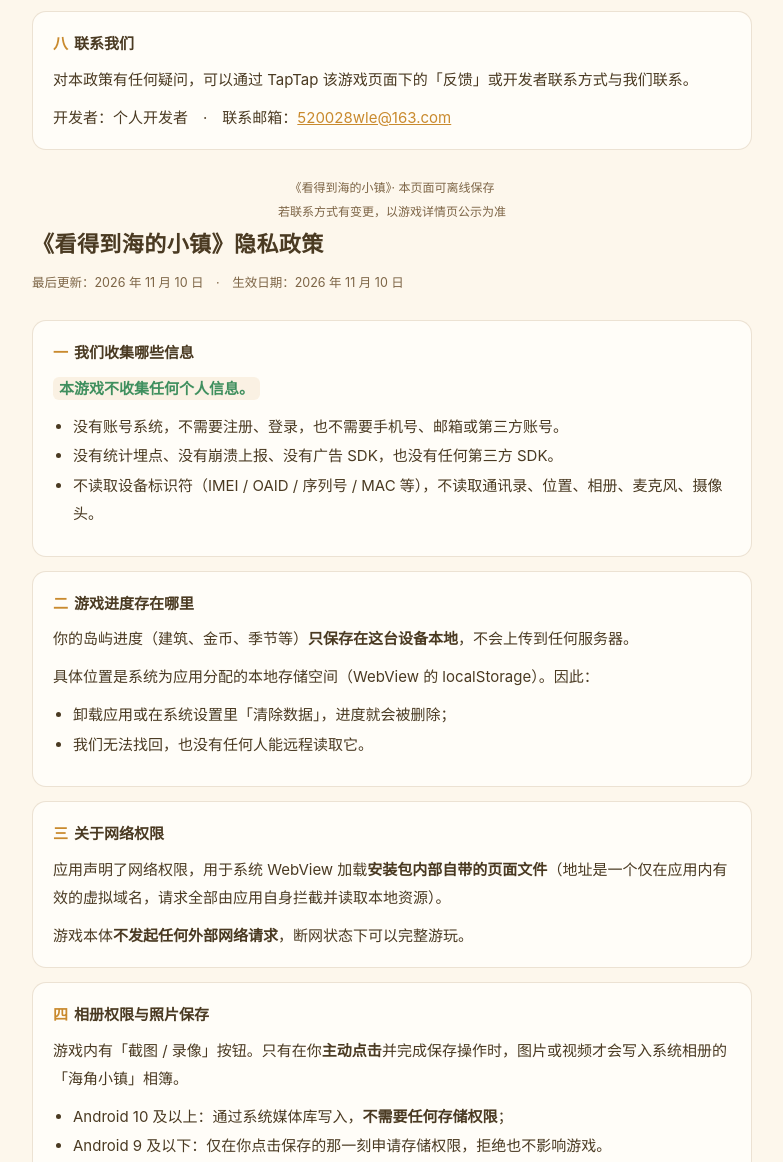
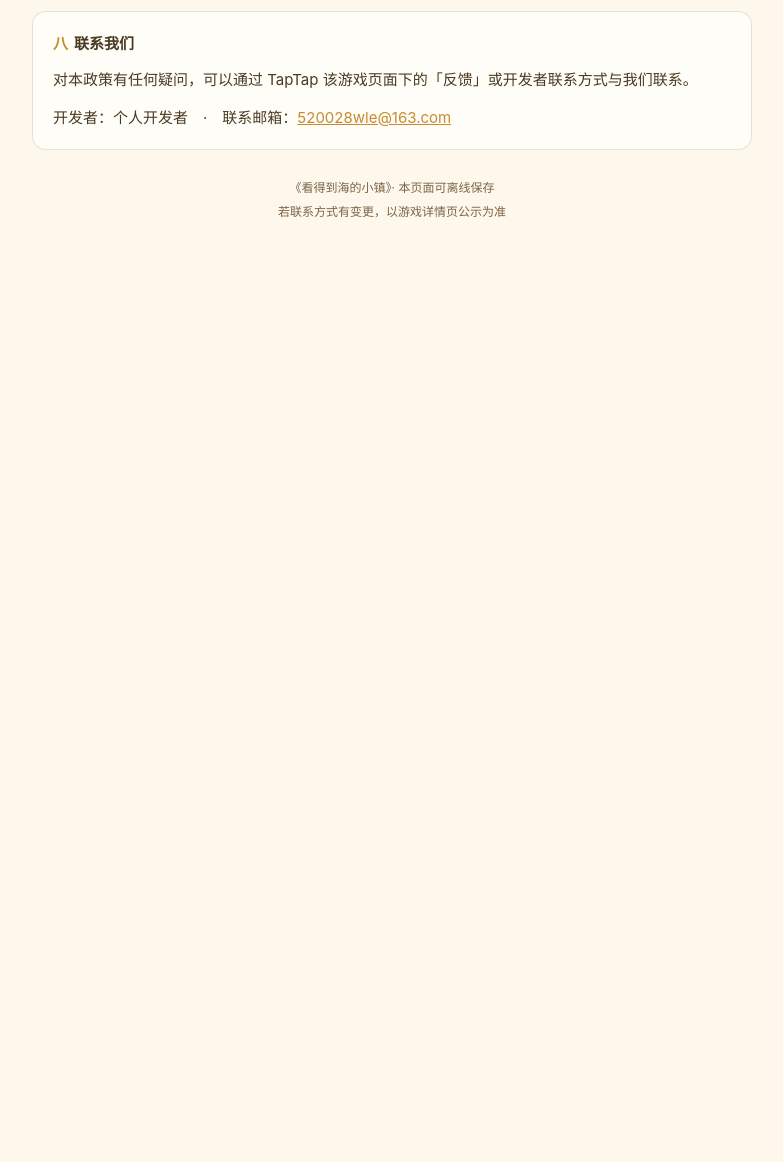
Before and after one commit to 520028wle-byte/seatown-privacy, a plain HTML site: page index.html in a window 1280 px wide. Shown: the part 1638-2800 px from the top of the page, without its empty margins (248-1031 px from the left). After the commit the page ends 1934 px from the top, so only its background shows below. Drawn offline with Linux system fonts and the light colour scheme.

Commit message:
Update index.html

```diff
--- a/index.html
+++ b/index.html
@@ -119,124 +119,3 @@
 </div>
 </body>
 </html>
-<!DOCTYPE html>
-<html lang="zh-CN">
-<head>
-<meta charset="utf-8">
-<meta name="viewport" content="width=device-width,initial-scale=1">
-<title>《看得到海的小镇》隐私政策</title>
-<style>
-  :root{
-    --bg:#fdf7ec; --panel:#fffdf8; --line:rgba(170,130,80,.22);
-    --txt:#4a3a22; --dim:#7d6546; --gold:#c98a2e;
-  }
-  *{box-sizing:border-box;}
-  body{
-    margin:0;background:var(--bg);color:var(--txt);
-    font:15px/1.85 -apple-system,BlinkMacSystemFont,"PingFang SC","Microsoft YaHei",sans-serif;
-    padding:32px 20px 72px;
-  }
-  .wrap{max-width:720px;margin:0 auto;}
-  header{margin-bottom:26px;}
-  h1{font-size:22px;margin:0 0 6px;letter-spacing:.02em;}
-  .sub{color:var(--dim);font-size:12.5px;}
-  .card{
-    background:var(--panel);border:1px solid var(--line);border-radius:14px;
-    padding:18px 20px;margin:0 0 14px;
-  }
-  h2{font-size:15px;margin:0 0 8px;color:var(--txt);}
-  h2 span{color:var(--gold);margin-right:6px;}
-  p{margin:0 0 10px;}
-  p:last-child{margin-bottom:0;}
-  ul{margin:0 0 10px;padding-left:20px;}
-  li{margin:2px 0;}
-  .hl{background:rgba(201,138,46,.10);border-radius:6px;padding:2px 6px;}
-  .ok{color:#3f8f5e;font-weight:600;}
-  footer{margin-top:26px;color:var(--dim);font-size:12px;text-align:center;line-height:2;}
-  a{color:var(--gold);}
-  @media (prefers-color-scheme: dark){
-    body{background:#17130e;color:#e8dcc8;}
-    .card{background:#201a13;border-color:rgba(220,180,120,.18);}
-    h2{color:#e8dcc8;} .sub,footer{color:#a8977c;}
-  }
-</style>
-</head>
-<body>
-<div class="wrap">
-
-  <header>
-    <h1>《看得到海的小镇》隐私政策</h1>
-    <div class="sub">最后更新：2026 年 11 月 10 日　·　生效日期：2026 年 11 月 10 日</div>
-  </header>
-
-  <div class="card">
-    <h2><span>一</span>我们收集哪些信息</h2>
-    <p><span class="hl ok">本游戏不收集任何个人信息。</span></p>
-    <ul>
-      <li>没有账号系统，不需要注册、登录，也不需要手机号、邮箱或第三方账号。</li>
-      <li>没有统计埋点、没有崩溃上报、没有广告 SDK，也没有任何第三方 SDK。</li>
-      <li>不读取设备标识符（IMEI / OAID / 序列号 / MAC 等），不读取通讯录、位置、相册、麦克风、摄像头。</li>
-    </ul>
-  </div>
-
-  <div class="card">
-    <h2><span>二</span>游戏进度存在哪里</h2>
-    <p>你的岛屿进度（建筑、金币、季节等）<b>只保存在这台设备本地</b>，不会上传到任何服务器。</p>
-    <p>具体位置是系统为应用分配的本地存储空间（WebView 的 localStorage）。因此：</p>
-    <ul>
-      <li>卸载应用或在系统设置里「清除数据」，进度就会被删除；</li>
-      <li>我们无法找回，也没有任何人能远程读取它。</li>
-    </ul>
-  </div>
-
-  <div class="card">
-    <h2><span>三</span>关于网络权限</h2>
-    <p>应用声明了网络权限，用于系统 WebView 加载<b>安装包内部自带的页面文件</b>（地址是一个仅在应用内有效的虚拟域名，请求全部由应用自身拦截并读取本地资源）。</p>
-    <p>游戏本体<b>不发起任何外部网络请求</b>，断网状态下可以完整游玩。</p>
-  </div>
-
-  <div class="card">
-    <h2><span>四</span>相册权限与照片保存</h2>
-    <p>游戏内有「截图 / 录像」按钮。只有在你<b>主动点击</b>并完成保存操作时，图片或视频才会写入系统相册的「海角小镇」相簿。</p>
-    <ul>
-      <li>Android 10 及以上：通过系统媒体库写入，<b>不需要任何存储权限</b>；</li>
-      <li>Android 9 及以下：仅在你点击保存的那一刻申请存储权限，拒绝也不影响游戏。</li>
-    </ul>
-    <p>这些照片只存在你的设备上，我们不会访问、上传或分享。</p>
-  </div>
-
-  <div class="card">
-    <h2><span>五</span>未成年人保护</h2>
-    <p>本游戏为单机模拟经营类游戏，无内购、无广告、无社交功能，也不收集任何个人信息，适合包括未成年人在内的所有年龄段玩家。</p>
-    <p>如果家长对孩子的游玩时间有顾虑，建议使用设备系统自带的「屏幕使用时间 / 数字健康」功能进行管理。</p>
-  </div>
-
-  <div class="card">
-    <h2><span>六</span>你的权利</h2>
-    <p>由于我们不收集、不存储你的个人信息，因此不存在「查阅、更正、导出、注销」个人信息的流程。若你希望清除游戏数据：</p>
-    <ul>
-      <li>在系统设置 → 应用 → 《看得到海的小镇》→ 存储 → 清除数据；或</li>
-      <li>直接卸载应用。</li>
-    </ul>
-  </div>
-
-  <div class="card">
-    <h2><span>七</span>政策更新</h2>
-    <p>如果后续版本新增了需要联网或收集信息的功能（例如云存档、排行榜），我们会在更新前修改本政策，并在游戏内和本页面同时说明。</p>
-    <p>本页面地址即为最新版本，建议以页面上的「最后更新」时间为准。</p>
-  </div>
-
-  <div class="card">
-    <h2><span>八</span>联系我们</h2>
-    <p>对本政策有任何疑问，可以通过 TapTap 该游戏页面下的「反馈」或开发者联系方式与我们联系。</p>
-    <p>开发者：个人开发者　·　联系邮箱：<a href="mailto:REPLACE_ME@example.com">REPLACE_ME@example.com</a></p>
-  </div>
-
-  <footer>
-    《看得到海的小镇》· 本页面可离线保存<br>
-    若联系方式有变更，以游戏详情页公示为准
-  </footer>
-
-</div>
-</body>
-</html>
```
